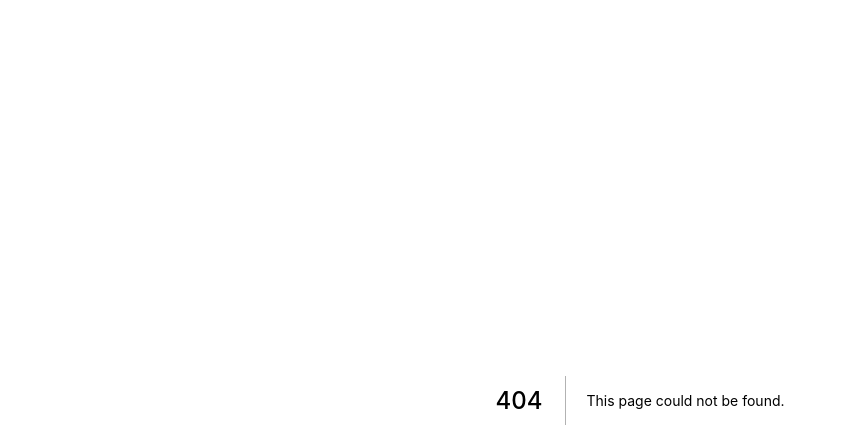
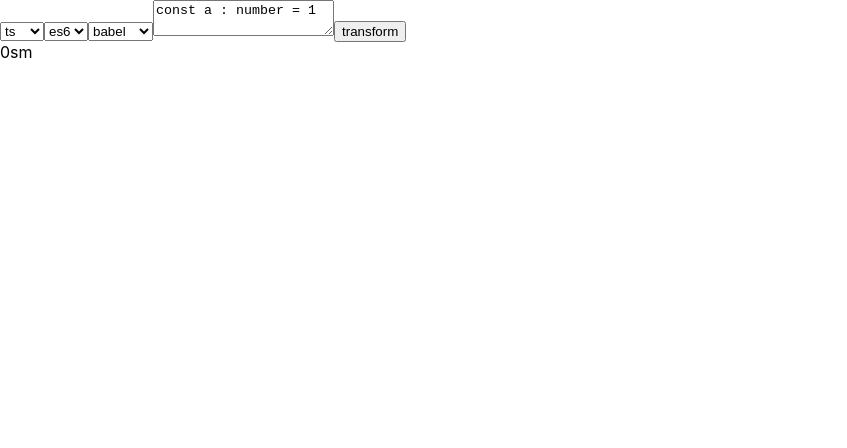
Before and after one commit to luzhenqian/webbuild, a Next.js app: page /transform in a window 1280 px wide. Before the commit this address had no page. Shown: the top 448 px of the page, without its empty margins (0-847 px from the left). Built offline with nearby package versions, Linux system fonts and the light colour scheme.

Commit message:
feat: transform

```diff
--- a/package.json
+++ b/package.json
@@ -9,11 +9,16 @@
     "lint": "next lint"
   },
   "dependencies": {
+    "axios": "^0.27.2",
     "next": "12.2.5",
     "react": "18.2.0",
     "react-dom": "18.2.0"
   },
   "devDependencies": {
+    "@babel/core": "^7.18.13",
+    "@babel/preset-env": "^7.18.10",
+    "@babel/preset-typescript": "^7.18.6",
+    "@types/babel__core": "^7.1.19",
     "@types/node": "18.7.13",
     "@types/react": "18.0.17",
     "@types/react-dom": "18.0.6",
--- a/pages/api/hello.ts
+++ /dev/null
@@ -1,13 +0,0 @@
-// Next.js API route support: https://nextjs.org/docs/api-routes/introduction
-import type { NextApiRequest, NextApiResponse } from 'next'
-
-type Data = {
-  name: string
-}
-
-export default function handler(
-  req: NextApiRequest,
-  res: NextApiResponse<Data>
-) {
-  res.status(200).json({ name: 'John Doe' })
-}
--- /dev/null
+++ b/pages/api/transform/es6/es5.ts
@@ -0,0 +1,31 @@
+import type { NextApiRequest, NextApiResponse } from "next";
+import { transformSync as babelTransformSync } from "@babel/core";
+import { transformSync as SWCTransformSync } from "@swc/core";
+
+import { Response } from "../../../../shared/types";
+import { perf } from "../../../../shared/perf";
+
+export default function handler(
+  req: NextApiRequest,
+  res: NextApiResponse<Response>
+) {
+  const { code, compiler = "babel" } = req.body;
+
+  let transFn = null;
+  if (compiler === "swc") {
+    transFn = () =>
+      SWCTransformSync(code, {
+        jsc: {
+          target: "es2022",
+        },
+      });
+  } else {
+    transFn = () =>
+      babelTransformSync(code, {
+        presets: ["@babel/preset-env"],
+      });
+  }
+
+  const response = perf(transFn as () => { code: string });
+  res.status(200).json(response);
+}
--- /dev/null
+++ b/pages/api/transform/ts/es5.ts
@@ -0,0 +1,26 @@
+import type { NextApiRequest, NextApiResponse } from "next";
+import { transformSync as babelTransformSync } from "@babel/core";
+import { transformSync as SWCTransformSync } from "@swc/core";
+
+import { Response } from "../../../../shared/types";
+import { perf } from "../../../../shared/perf";
+
+export default function handler(
+  req: NextApiRequest,
+  res: NextApiResponse<Response>
+) {
+  const { code, compiler = "babel" } = req.body;
+
+  let transFn = null;
+  if (compiler === "swc") {
+    transFn = () => SWCTransformSync(code, {});
+  } else {
+    transFn = () =>
+      babelTransformSync(code, {
+        presets: ["@babel/preset-env", "@babel/preset-typescript"],
+      });
+  }
+
+  const response = perf(transFn as () => { code: string });
+  res.status(200).json(response);
+}
--- /dev/null
+++ b/pages/api/transform/ts/es6.ts
@@ -0,0 +1,35 @@
+import type { NextApiRequest, NextApiResponse } from "next";
+import { transformSync as babelTransformSync } from "@babel/core";
+import { transformSync as SWCTransformSync } from "@swc/core";
+
+import { Response } from "../../../../shared/types";
+import { perf } from "../../../../shared/perf";
+
+export default function handler(
+  req: NextApiRequest,
+  res: NextApiResponse<Response>
+) {
+  const { code, compiler = "babel" } = req.body;
+
+  let transFn = null;
+  if (compiler === "swc") {
+    transFn = () =>
+      SWCTransformSync(code, {
+        jsc: {
+          parser: {
+            syntax: "typescript",
+          },
+          target: "es2022",
+        },
+      });
+  } else {
+    transFn = () =>
+      babelTransformSync(code, {
+        presets: ["@babel/preset-typescript"],
+        filename: "file.ts",
+      });
+  }
+
+  const response = perf(transFn as () => { code: string });
+  res.status(200).json(response);
+}
--- /dev/null
+++ b/pages/transform/index.tsx
@@ -0,0 +1,68 @@
+import type { NextPage } from "next";
+import axios from "axios";
+import { useRef, useState } from "react";
+import { Langs, languageConfig, languages } from "../../shared/config";
+
+const defLang = languages[0];
+const TsToJs: NextPage = () => {
+  const codeRef = useRef<any>(null);
+  const [outputCode, setOutputCode] = useState("");
+  const [time, setTime] = useState(0);
+  const [originLang, setOriginLang] = useState(defLang);
+  const [targetLang, setTargetLang] = useState(
+    languageConfig[defLang].targetLangs[0]
+  );
+  const [compiler, setCompiler] = useState(
+    languageConfig[defLang].compilers[0]
+  );
+  return (
+    <div>
+      <select
+        value={originLang}
+        onChange={(e) => {
+          setOriginLang(e.target.value as Langs);
+          setTargetLang(languageConfig[e.target.value as Langs].targetLangs[0]);
+        }}
+      >
+        {Object.keys(languageConfig).map((lang) => (
+          <option key={lang}>{lang}</option>
+        ))}
+      </select>
+      <select
+        value={targetLang}
+        onChange={(e) => setTargetLang(e.target.value)}
+      >
+        {languageConfig[originLang].targetLangs.map((lang) => (
+          <option key={lang}>{lang}</option>
+        ))}
+      </select>
+      <select value={compiler} onChange={(e) => setCompiler(e.target.value)}>
+        {languageConfig[originLang].compilers.map((compiler) => (
+          <option key={compiler}>{compiler}</option>
+        ))}
+      </select>
+      <textarea ref={codeRef} defaultValue={"const a : number = 1"} />
+      <button
+        type="button"
+        onClick={() =>
+          axios({
+            url: `/api/transform/${originLang}/${targetLang}`,
+            method: "POST",
+            data: { code: codeRef.current.value, compiler },
+          }).then((res) => {
+            setOutputCode(res.data.code);
+            setTime(res.data.time);
+          })
+        }
+      >
+        transform
+      </button>
+      <div>
+        <div>{outputCode}</div>
+        <div>{Math.floor(time)}sm</div>
+      </div>
+    </div>
+  );
+};
+
+export default TsToJs;
--- /dev/null
+++ b/shared/config.ts
@@ -0,0 +1,22 @@
+export const languageConfig: LanguageCOnfig = {
+  ts: {
+    compilers: ["babel", "swc", "esbuild"],
+    targetLangs: ["es6", "es5"],
+  },
+  es6: {
+    compilers: ["babel", "swc", "esbuild"],
+    targetLangs: ["es5"],
+  },
+};
+
+export type Langs = "ts" | "es6";
+type LanguageCOnfig = {
+  [key in Langs]: {
+    compilers: string[];
+    targetLangs: string[];
+  };
+};
+
+export const languages: Langs[] = Object.keys(
+  languageConfig
+) as (keyof LanguageCOnfig)[];
--- /dev/null
+++ b/shared/perf.ts
@@ -0,0 +1,6 @@
+export function perf(fn: () => { code: string }) {
+  const start = performance.now();
+  const response = fn();
+  const end = performance.now();
+  return { code: response.code || "", time: end - start };
+}
--- /dev/null
+++ b/shared/types.d.ts
@@ -0,0 +1,4 @@
+export type Response = {
+  code: string;
+  time: number;
+};
```
Also changed, not shown: 2 other files (tests, documents, lock files or other folders).
